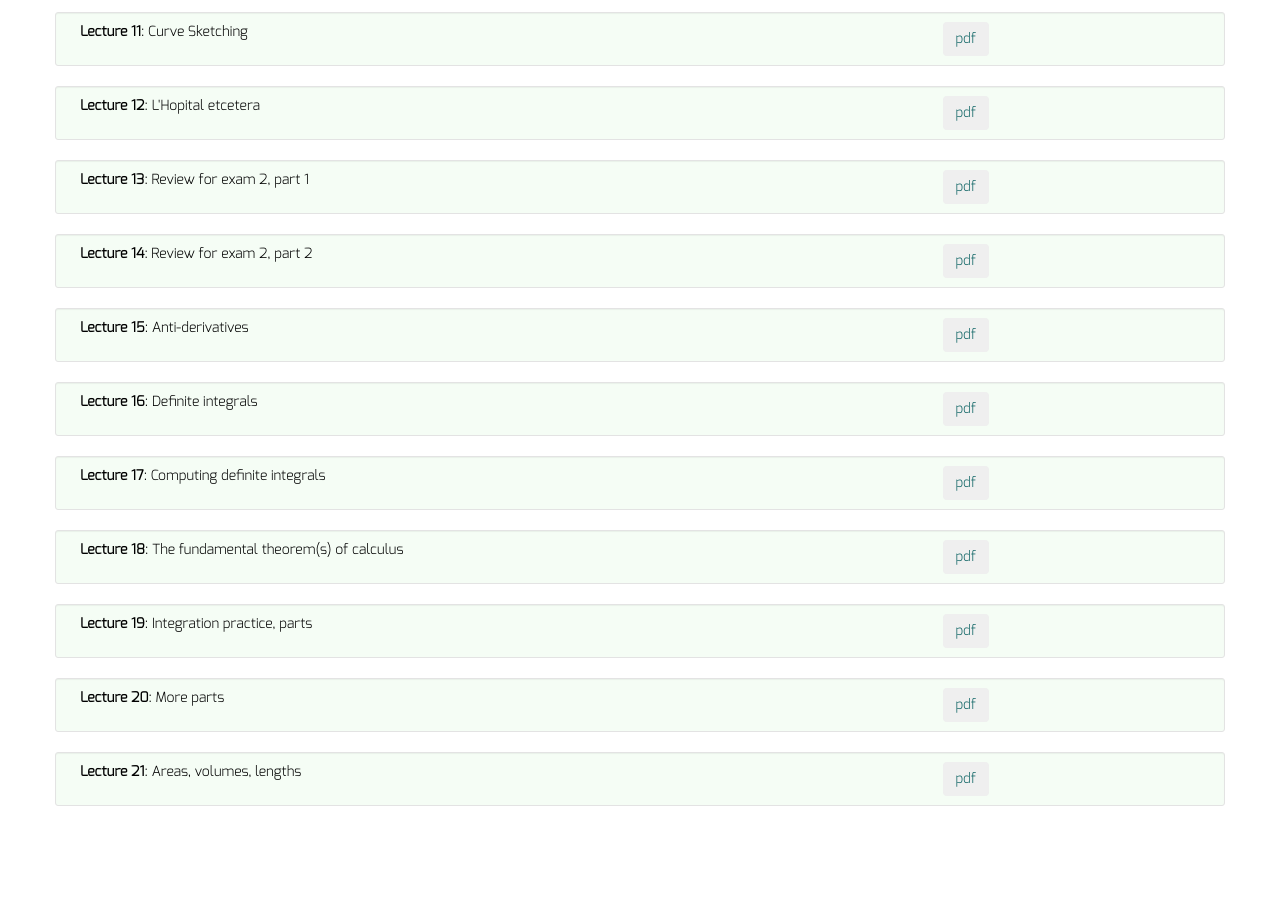
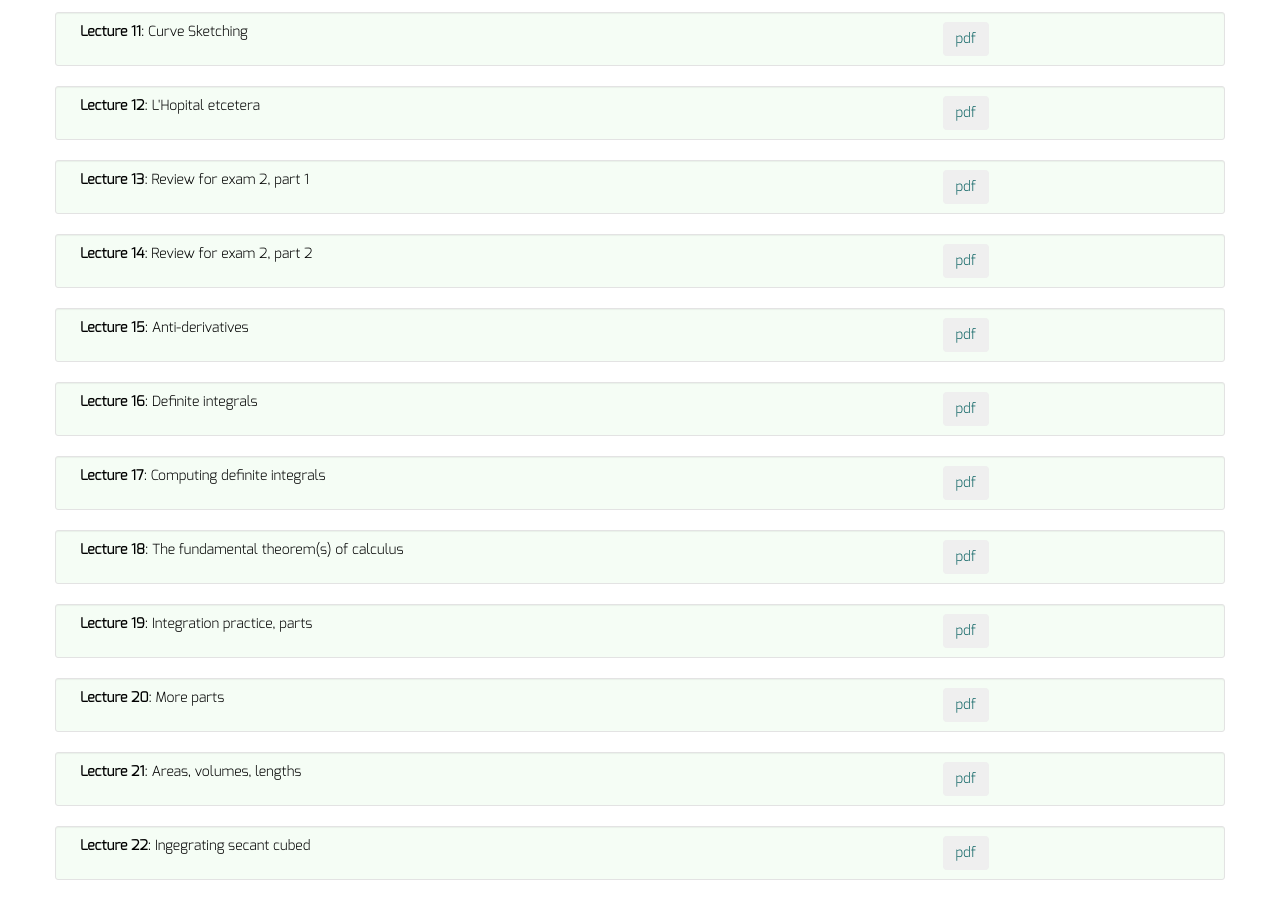
Before and after one commit to dkrashen/calc1, a Jekyll site: the page built from lectures/index.html, in a window 1280 px wide and 900 px high, scrolled down 1010 px. Built offline with Jekyll 4.4.1, drawn with Linux system fonts in a browser that asks for light colours; before the commit the page ends 1836 px from its top, so only the background shows below that.

Commit message:
add lecture 22, pdf and yml

```diff
--- a/_data/lectures.yml
+++ b/_data/lectures.yml
@@ -61,3 +61,6 @@
 - title: "Lecture 21"
   filename: "lecture21.pdf"
   description: "Areas, volumes, lengths"
+- title: "Lecture 22"
+  filename: "lecture22.pdf"
+  description: "Ingegrating secant cubed"
```
Also changed, not shown: 1 other file.
